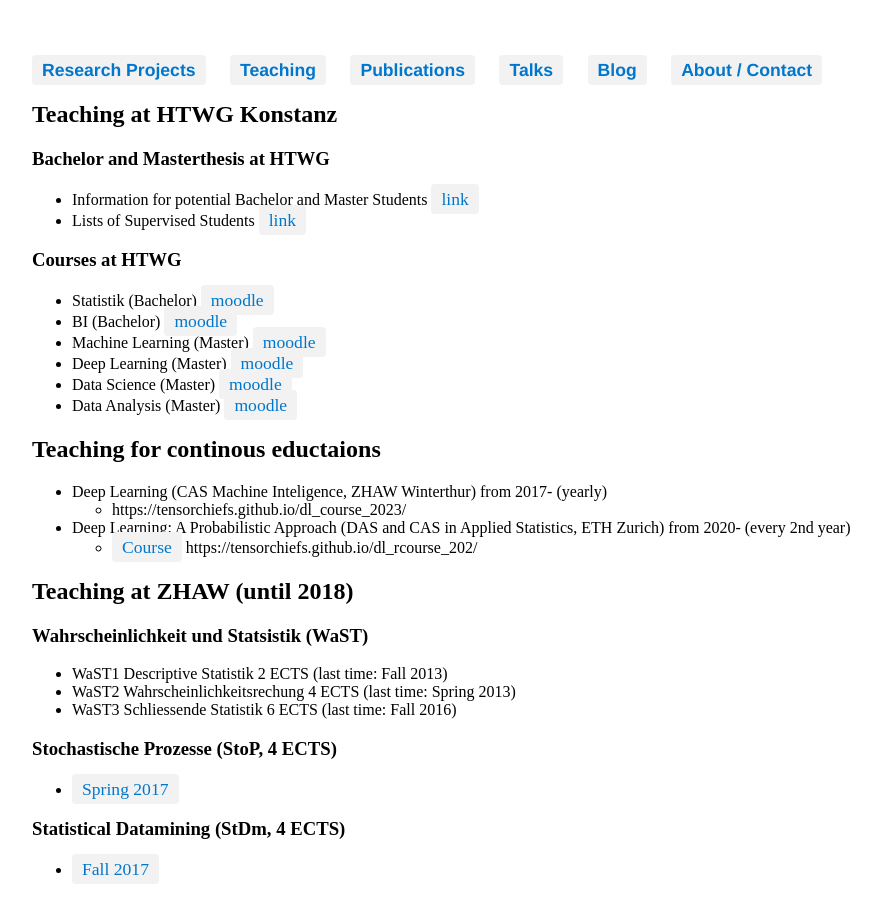
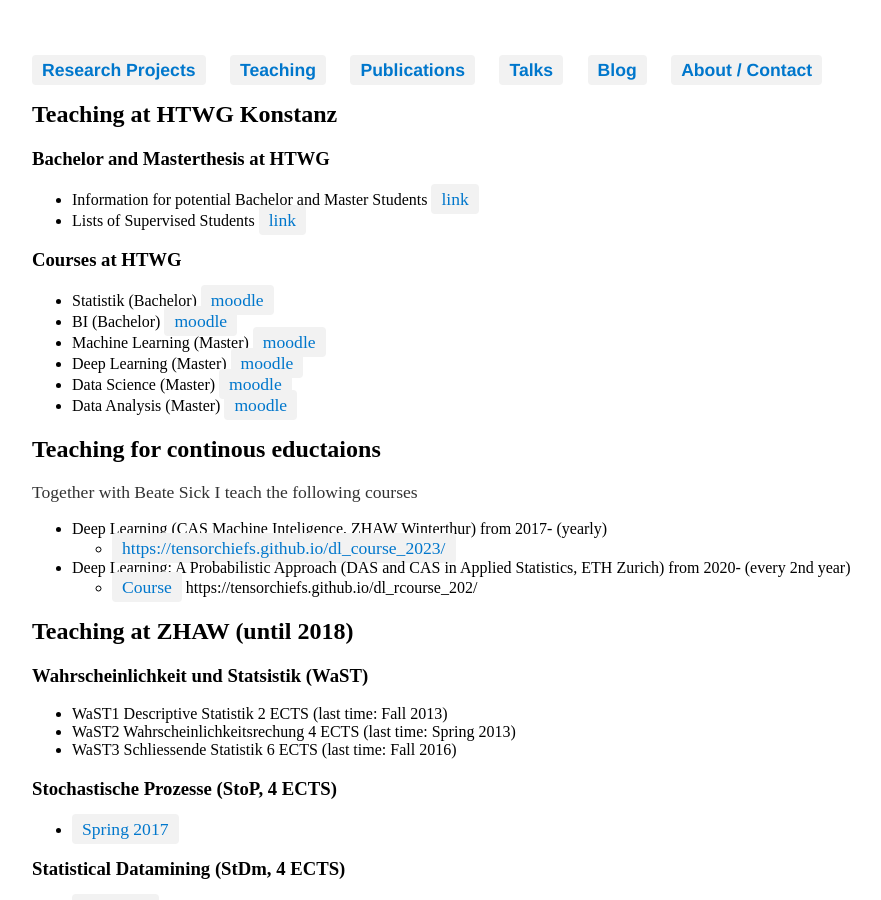
Before and after one commit to oduerr/oduerr.github.io, a Jekyll site: the page built from teaching/index.md, in a window 1280 px wide and 900 px high. Shown: the whole window, without its empty margins (160-1041 px from the left). Built offline with Jekyll 4.4.1, drawn with Linux system fonts in a browser that asks for light colours.

Commit message:
Update index.md

```diff
--- a/teaching/index.md
+++ b/teaching/index.md
@@ -19,8 +19,10 @@
 * Data Analysis (Master) [moodle](https://moodle.htwg-konstanz.de/moodle/course/view.php?id=2564)
 
 ## Teaching for continous eductaions
+Together with Beate Sick I teach the following courses
+
 * Deep Learning (CAS Machine Inteligence, ZHAW Winterthur) from 2017- (yearly)
-  * https://tensorchiefs.github.io/dl_course_2023/
+  * [https://tensorchiefs.github.io/dl_course_2023/](https://tensorchiefs.github.io/dl_course_2023/)
 
 *  Deep Learning: A Probabilistic Approach (DAS and CAS in Applied Statistics, ETH Zurich) from 2020- (every 2nd year)
    * [Course](https://www.vorlesungen.ethz.ch/Vorlesungsverzeichnis/lerneinheit.view?lerneinheitId=163848&semkez=2022W&lang=en) https://tensorchiefs.github.io/dl_rcourse_202/
```
